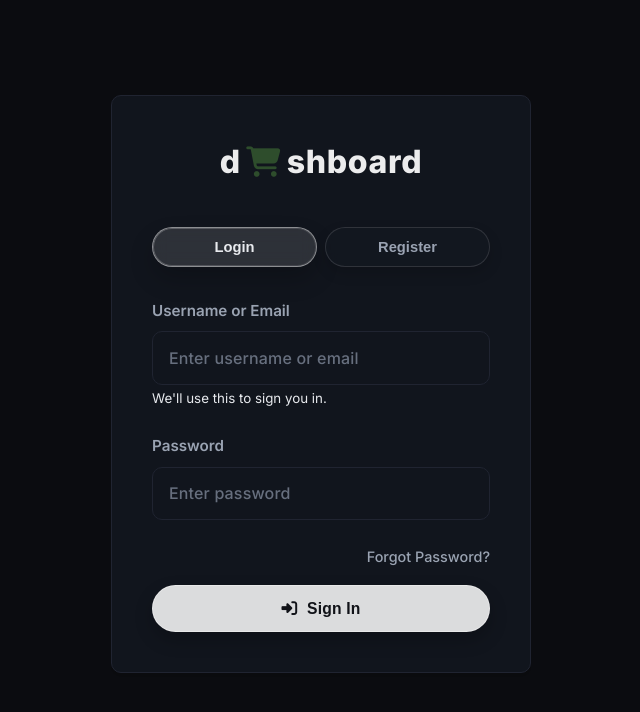
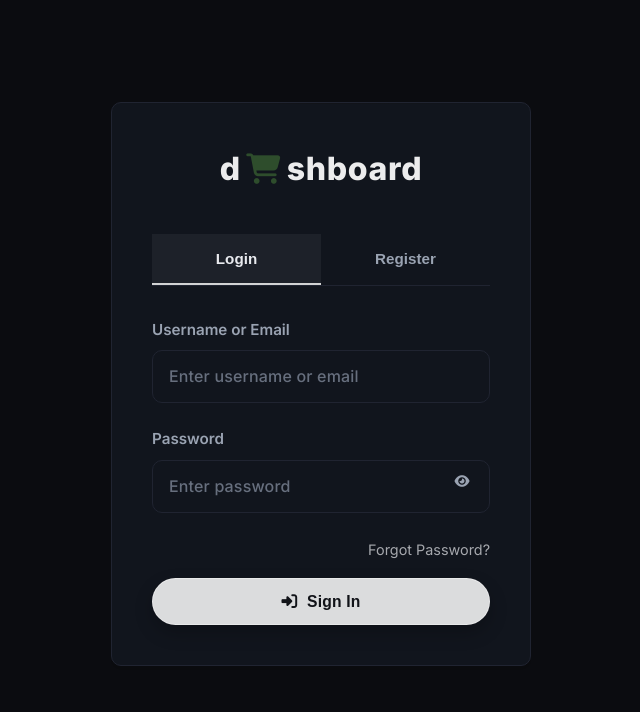
Before and after one commit to ndwyfrank56-cmyk/my-ecommerce-dashboard, a Flask app: page /login in a window 1280 px wide. Shown: the top 712 px of the page, without its empty margins (319-959 px from the left). Run offline with Flask 3, Linux system fonts and the light colour scheme; some libraries are stand-ins or nearby versions.

Commit message:
Update login page styling and remove Google Sign-In button

```diff
--- a/templates/login.html
+++ b/templates/login.html
@@ -265,65 +265,38 @@
       font-weight: 400;
     }
 
-    /* Tabs */
+    /* Tabs - Horizontal Sections Style */
     .auth-tabs {
       display: flex;
       margin-bottom: 2rem;
-      gap: 0.5rem;
+      gap: 0;
+      border-bottom: 1px solid var(--border);
     }
 
     .tab-btn {
       position: relative;
       flex: 1;
-      padding: 0.7rem 1.1rem;
-      background: rgba(21,25,34,0.6);
-      border: 1px solid rgba(255,255,255,0.12);
-      border-radius: 999px;
+      padding: 1rem 1.5rem;
+      background: transparent;
+      border: none;
+      border-bottom: 2px solid transparent;
       color: var(--text-secondary);
-      font-weight: 800;
-      font-size: 0.92rem;
+      font-weight: 600;
+      font-size: 0.95rem;
       cursor: pointer;
-      transition: transform .2s ease, box-shadow .25s ease, color .25s ease, background .25s ease, border-color .25s ease;
-      backdrop-filter: blur(8px);
-      -webkit-backdrop-filter: blur(8px);
-      box-shadow: 0 6px 14px rgba(0,0,0,0.15);
-      overflow: hidden;
-      isolation: isolate;
-    }
-
-    .tab-btn::before {
-      content: '';
-      position: absolute;
-      inset: 0;
-      border-radius: inherit;
-      padding: 1px;
-      background: linear-gradient(135deg, rgba(255,255,255,0.25), rgba(255,255,255,0.08));
-      -webkit-mask: linear-gradient(#000 0 0) content-box, linear-gradient(#000 0 0);
-      mask: linear-gradient(#000 0 0) content-box, linear-gradient(#000 0 0);
-      -webkit-mask-composite: xor;
-      mask-composite: exclude;
-      pointer-events: none;
-      opacity: .0;
-      transition: opacity .25s ease;
+      transition: all 0.2s ease;
+      text-align: center;
     }
 
     .tab-btn.active {
-      background: rgba(255,255,255,0.12);
-      border-color: rgba(255,255,255,0.45);
       color: var(--text-primary);
-      box-shadow: 0 12px 24px rgba(0,0,0,0.2);
-      transform: none;
+      border-bottom-color: rgba(255, 255, 255, 0.8);
+      background: rgba(255, 255, 255, 0.05);
     }
 
-    .tab-btn.active::before {
-      opacity: 1;
-    }
-
-    .tab-btn:not(.active):hover {
-      background: rgba(21,25,34,0.8);
-      border-color: rgba(255,255,255,0.2);
+    .tab-btn:hover {
       color: var(--text-primary);
-      transform: none;
+      background: rgba(255, 255, 255, 0.03);
     }
 
     /* Forms */
@@ -380,6 +353,35 @@
       color: var(--text-light);
       opacity: .8;
       letter-spacing: .01em;
+    }
+
+    /* Password visibility toggle */
+    .toggle-visibility {
+      position: absolute;
+      right: 12px;
+      top: 38px;
+      width: 32px;
+      height: 32px;
+      display: inline-flex;
+      align-items: center;
+      justify-content: center;
+      border-radius: 8px;
+      background: transparent;
+      border: none;
+      color: var(--text-secondary);
+      cursor: pointer;
+      transition: all 0.2s ease;
+      z-index: 2;
+    }
+    .toggle-visibility:hover { background: rgba(255,255,255,0.08); color: var(--text-primary); }
+    /* Make space for the eye inside password inputs */
+    input[type="password"], input[type="text"].password-visible { padding-right: 45px; }
+    .form-group { position: relative; }
+
+    .form-row {
+      display: grid;
+      grid-template-columns: 1fr 1fr;
+      gap: 1rem;
     }
 
     /* Password Strength */
@@ -516,12 +518,17 @@
       }
 
       .auth-tabs {
-        flex-direction: column;
-        gap: 0.75rem;
+        flex-direction: row;
+        gap: 0;
       }
 
       .tab-btn {
-        border-radius: 999px !important;
+        border-radius: 0;
+      }
+
+      .form-row {
+        grid-template-columns: 1fr;
+        gap: 1rem;
       }
 
       .navbar-bottom .navbar-container {
@@ -604,17 +611,20 @@
       <!-- Login Form -->
       <form id="login-form" class="auth-form active" role="tabpanel" method="POST" action="{{ url_for('login') }}">
         <input type="hidden" name="csrf_token" value="{{ csrf_token() }}">
+
         <div class="form-group">
           <label for="login-username">Username or Email</label>
-          <input type="text" id="login-username" name="username" required placeholder="Enter username or email" aria-describedby="login-help">
-          <small id="login-help" class="text-light">We'll use this to sign you in.</small>
+          <input type="text" id="login-username" name="username" required placeholder="Enter username or email">
         </div>
-        <div class="form-group">
+        <div class="form-group" style="position:relative;">
           <label for="login-password">Password</label>
           <input type="password" id="login-password" name="password" required placeholder="Enter password">
+          <button class="toggle-visibility" type="button" aria-label="Show password" onclick="togglePassword('login-password', this)"><i class="fas fa-eye"></i></button>
         </div>
         <div style="text-align: right; margin-bottom: 1rem;">
-          <a href="{{ url_for('forgot_password') }}" class="forgot-password-link" style="color: var(--text-secondary); text-decoration: none; font-size: 0.9rem; transition: color 0.2s; font-weight: 500;">Forgot Password?</a>
+          <a href="{{ url_for('forgot_password') }}" style="color: rgba(229, 231, 235, 0.7); text-decoration: none; font-size: 0.9rem; font-weight: 400; transition: all 0.2s ease; border: none; background: none; padding: 0;" onmouseover="this.style.color='rgba(229, 231, 235, 0.9)'" onmouseout="this.style.color='rgba(229, 231, 235, 0.7)'">
+            Forgot Password?
+          </a>
         </div>
         <button type="submit" class="submit-btn">
           <i class="fas fa-sign-in-alt"></i> Sign In
@@ -624,24 +634,45 @@
       <!-- Register Form -->
       <form id="register-form" class="auth-form" role="tabpanel" method="POST" action="{{ url_for('register') }}">
         <input type="hidden" name="csrf_token" value="{{ csrf_token() }}">
-        <div style="background: rgba(46, 52, 64, 0.5); border: 1px solid rgba(255, 255, 255, 0.1); border-radius: 8px; padding: 0.875rem 1rem; margin-bottom: 1.5rem;">
-          <p style="margin: 0; font-size: 0.875rem; color: var(--text-secondary); line-height: 1.5;">
-            <i class="fas fa-info-circle" style="color: rgba(255, 255, 255, 0.5); margin-right: 0.5rem;"></i>
-            <strong style="color: var(--text-primary);">Note:</strong> Only authorized workers can register. Use the email provided by your administrator.
-          </p>
+
+        <div class="form-row">
+          <div class="form-group">
+            <label for="username">Username</label>
+            <input type="text" id="username" name="username" required placeholder="Choose a username" minlength="3">
+          </div>
+          <div class="form-group">
+            <label for="email">Email</label>
+            <input type="email" id="email" name="email" required placeholder="Enter your email">
+          </div>
+        </div>
+        <div class="form-row">
+          <div class="form-group">
+            <label for="first_name">First Name</label>
+            <input type="text" id="first_name" name="first_name" required placeholder="First name">
+          </div>
+          <div class="form-group">
+            <label for="last_name">Last Name</label>
+            <input type="text" id="last_name" name="last_name" required placeholder="Last name">
+          </div>
+        </div>
+        <div class="form-row">
+          <div class="form-group">
+            <label for="phone">Phone</label>
+            <input type="tel" id="phone" name="phone" required placeholder="Phone number (10-15 digits)">
+          </div>
+          <div class="form-group">
+            <label for="city">City</label>
+            <input type="text" id="city" name="city" required placeholder="Your city">
+          </div>
         </div>
         <div class="form-group">
-          <label for="email">Email</label>
-          <input type="email" id="email" name="email" required placeholder="Enter your email">
-          <small id="email-validation" style="display: none; margin-top: 0.5rem; font-size: 0.85rem;"></small>
+          <label for="address">Address (Optional)</label>
+          <input type="text" id="address" name="address" placeholder="Street address">
         </div>
-        <div class="form-group">
-          <label for="username">Username</label>
-          <input type="text" id="username" name="username" required placeholder="Choose a username" minlength="3">
-        </div>
-        <div class="form-group">
+        <div class="form-group" style="position:relative;">
           <label for="password">Password</label>
           <input type="password" id="password" name="password" required placeholder="Create a password" minlength="8">
+          <button class="toggle-visibility" type="button" aria-label="Show password" onclick="togglePassword('password', this)"><i class="fas fa-eye"></i></button>
           <div class="password-strength">
             <div class="password-strength-bar"></div>
           </div>
@@ -653,9 +684,10 @@
             <div class="requirement" id="req-special"><i class="fas fa-times"></i> One special character</div>
           </div>
         </div>
-        <div class="form-group">
+        <div class="form-group" style="position:relative;">
           <label for="confirm_password">Confirm Password</label>
           <input type="password" id="confirm_password" name="confirm_password" required placeholder="Confirm your password">
+          <button class="toggle-visibility" type="button" aria-label="Show password" onclick="togglePassword('confirm_password', this)"><i class="fas fa-eye"></i></button>
         </div>
         <button type="submit" class="submit-btn" disabled>
           <i class="fas fa-user-plus"></i> Create Account
@@ -789,7 +821,46 @@
         });
       }
 
+      // Form submission loading state
+      document.querySelectorAll('form').forEach(form => {
+        form.addEventListener('submit', function() {
+          const btn = this.querySelector('button[type="submit"]');
+          btn.innerHTML = btn.innerHTML.replace('</i>', '<span class="loading-spinner"></span></i>');
+          btn.disabled = true;
+        });
+      });
     });
+
+    // Toggle password visibility
+    function togglePassword(id, btn){
+      const input = document.getElementById(id);
+      if (!input) return;
+      const isPwd = input.type === 'password';
+      input.type = isPwd ? 'text' : 'password';
+      const icon = btn.querySelector('i');
+      if (icon) icon.className = isPwd ? 'fas fa-eye-slash' : 'fas fa-eye';
+      btn.setAttribute('aria-label', isPwd ? 'Hide password' : 'Show password');
+    }
+
+    // Loading spinner styles
+    const style = document.createElement('style');
+    style.textContent = `
+      .loading-spinner {
+        width: 16px;
+        height: 16px;
+        border: 2px solid rgba(17, 19, 24, 0.3);
+        border-top: 2px solid #111318;
+        border-radius: 50%;
+        animation: spin 0.8s linear infinite;
+        display: inline-block;
+        margin-left: 0.5rem;
+      }
+      @keyframes spin {
+        0% { transform: rotate(0deg); }
+        100% { transform: rotate(360deg); }
+      }
+    `;
+    document.head.appendChild(style);
   </script>
 </body>
 </html>
```
